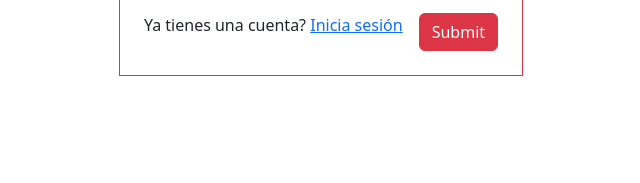
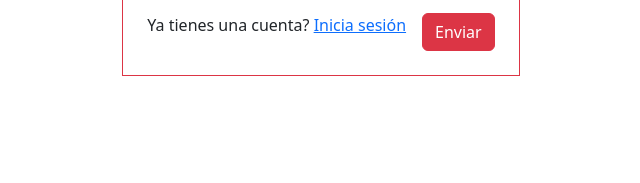
Before and after one commit to danielayala-06/Tarea06, a plain HTML site: page register.html in a window 1280 px wide. Shown: the part 536-719 px from the top of the page, 319-959 px from the left. Drawn offline with nearby package versions, Linux system fonts and the light colour scheme.

Commit message:
de corrigio el boton en el formulario de register.html

```diff
--- a/register.html
+++ b/register.html
@@ -117,7 +117,7 @@
                 <a href="http://127.0.0.1:5500/WebBasica/login.html" target="_blank">Inicia sesión</a>
               </span>
 
-              <button type="submit" class="btn btn-danger align-self-end">Submit</button>
+              <button type="submit" class="btn btn-danger align-self-end">Enviar</button>
             </div>
           </form>
         </section>
```
